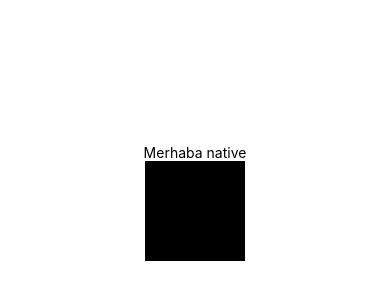
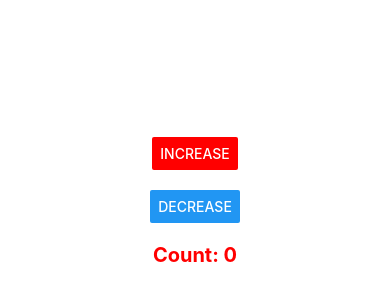
Before and after one commit to muhammedmanduz/react-native-giris, a React Native app: screen / in a window 390 px wide. Shown: the part 220-520 px from the top of the page. Built offline with nearby package versions, Linux system fonts and the light colour scheme.

Commit message:
Button ,Text Color ,OnPress,press ile arttırma ve azaltma uygulaması

```diff
--- a/App.js
+++ b/App.js
@@ -1,15 +1,23 @@
 import { StatusBar } from "expo-status-bar";
-import { StyleSheet, Text, View } from "react-native";
+import { useState } from "react";
+import { Button, StyleSheet, Text, View } from "react-native";
 
 export default function App() {
+  const [count, setCount] = useState(0);
   return (
     <View style={styles.container}>
-      <Text>Merhaba native</Text>
       <StatusBar style="auto" />
 
-      <View style={styles.subContainer}>
-        <Text> Text Text</Text>
-      </View>
+      <Button
+        onPress={() => setCount((prevCount) => prevCount + 1)}
+        title="Increase"
+        color="red"
+      />
+      <Button
+        onPress={() => setCount((prevCount) => prevCount - 1)}
+        title="Decrease"
+      />
+      <Text style={styles.textStyle}>Count: {count}</Text>
     </View>
   );
 }
@@ -20,10 +28,21 @@ const styles = StyleSheet.create({
     backgroundColor: "#fff",
     alignItems: "center",
     justifyContent: "center",
+    gap: 20,
   },
   subContainer: {
-    backgroundColor: "black",
-    width: 100,
-    height: 100,
+    borderWidth: 2,
+    borderColor: "blue",
+    width: "60%",
+    alignItems: "center",
+    justifyContent: "center",
+    alignItems: "center",
+    height: 200,
+    borderRadius: 20,
+  },
+  textStyle: {
+    color: "red",
+    fontSize: 20,
+    fontWeight: "bold",
   },
 });
```
